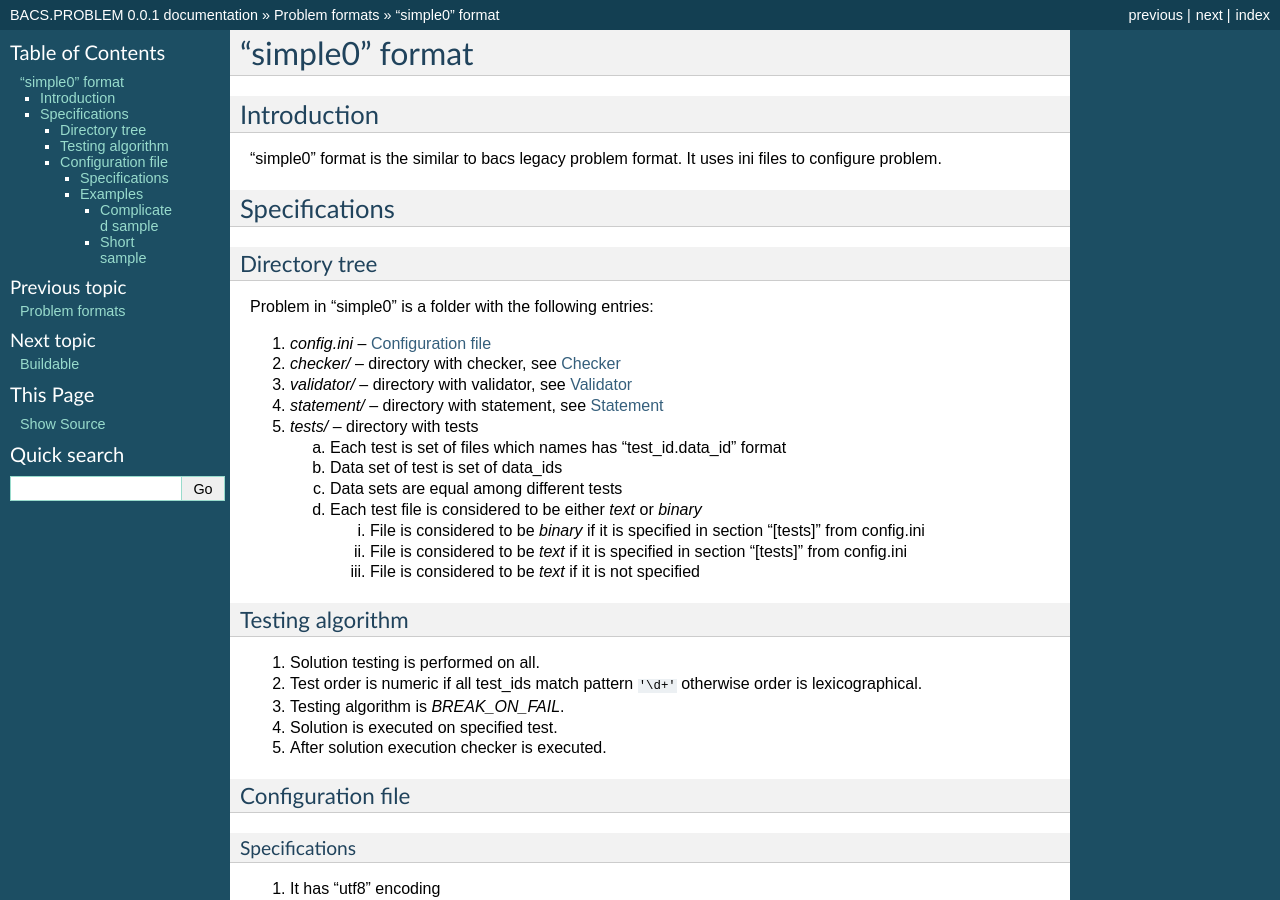
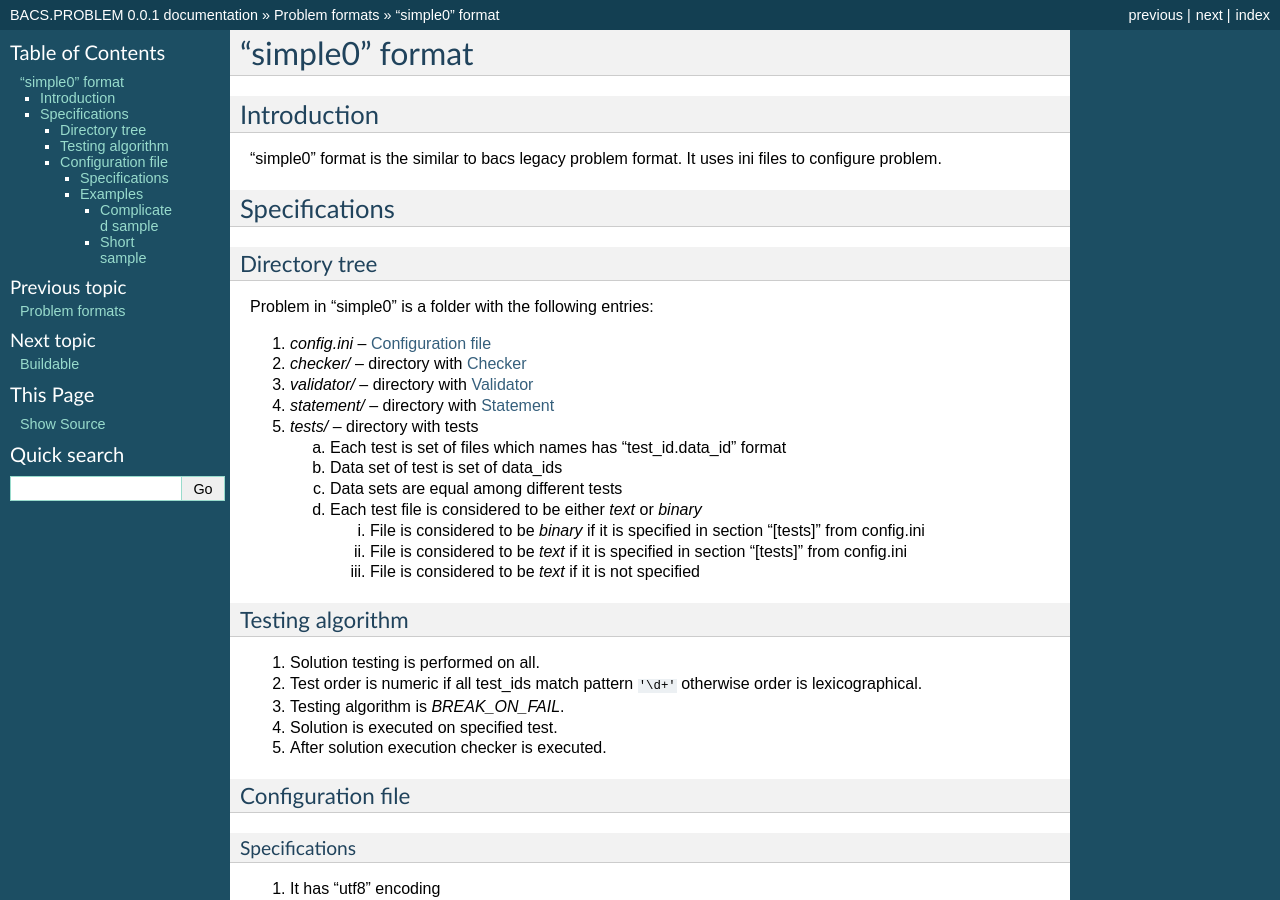
Before and after one commit to sarum9in/DEPRECATED_bunsan_bacs_single_problem, a Sphinx documentation site: the page built from sphinx/source/problem_formats/simple0.rst, in a window 1280 px wide and 900 px high. Built offline with Sphinx 7.4.7, drawn with Linux system fonts in a browser that asks for light colours; formulas are drawn with MathJax 3.

Commit message:
Documentation: simple0 format minor fixes.

```diff
--- a/sphinx/source/problem_formats/simple0.rst
+++ b/sphinx/source/problem_formats/simple0.rst
@@ -17,9 +17,9 @@ Problem in "simple0" is a folder with the following entries:
 
 1. *config.ini* -- `Configuration file`_
 
-#. *checker/* -- directory with checker, see :doc:`../utilities/checker`
-#. *validator/* -- directory with validator, see :doc:`../utilities/validator`
-#. *statement/* -- directory with statement, see :doc:`../statement/index`
+#. *checker/* -- directory with :doc:`../utilities/checker`
+#. *validator/* -- directory with :doc:`../utilities/validator`
+#. *statement/* -- directory with :doc:`../statement/index`
 #. *tests/* -- directory with tests
 
    a. Each test is set of files which names has "test_id.data_id" format
```
